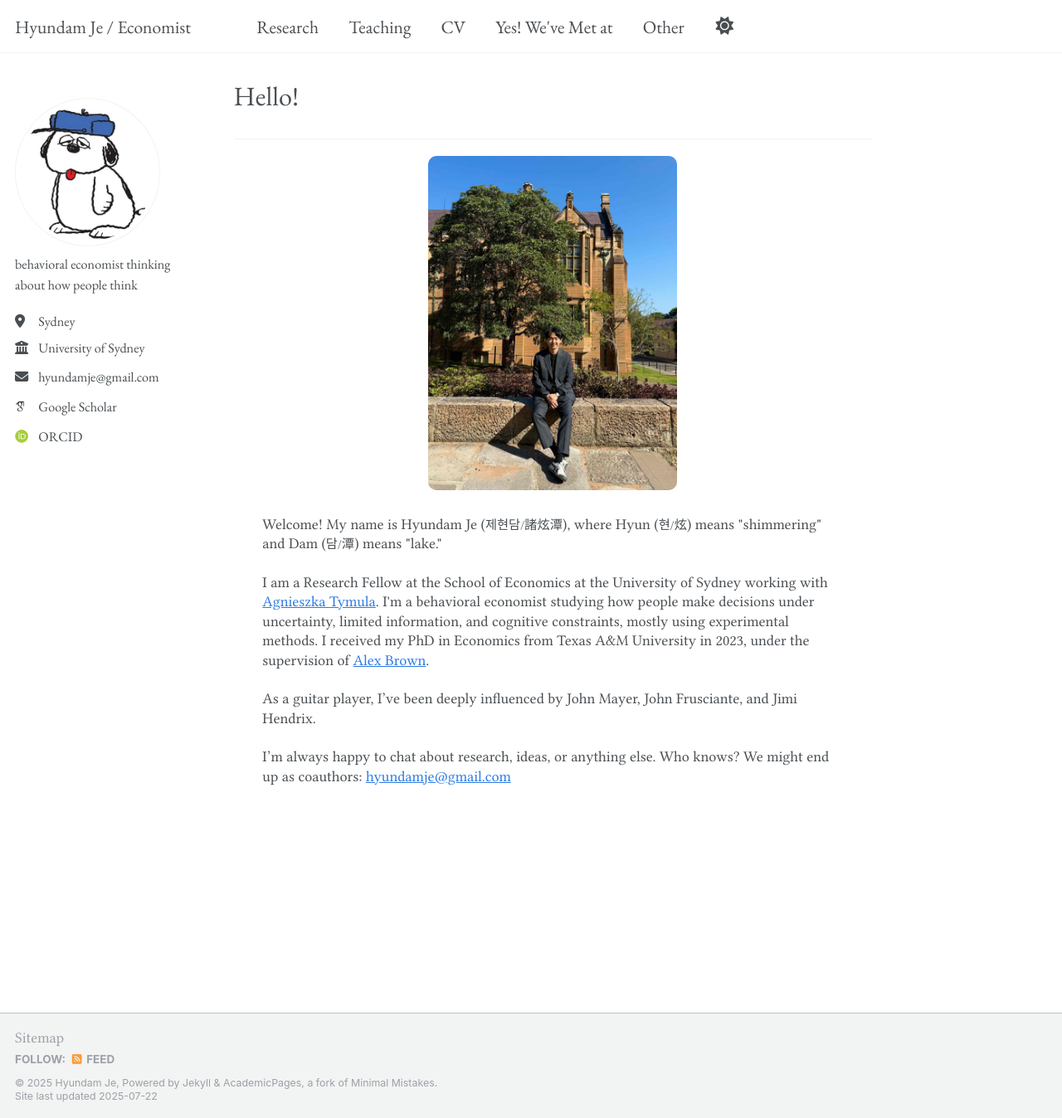
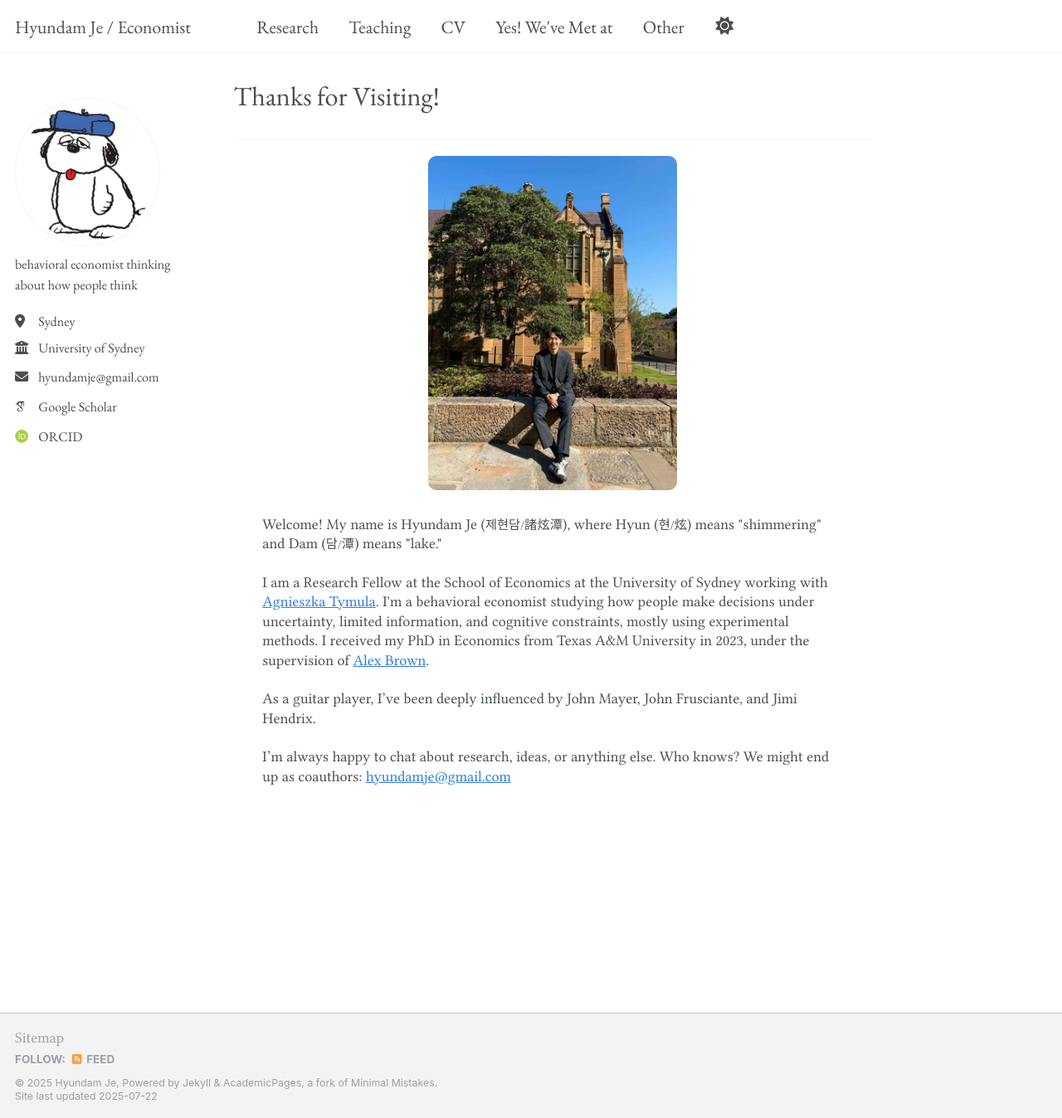
Before and after one commit to hyundamje/hyundamje.github.io, a Jekyll site: the page built from _pages/about.md, in a window 1280 px wide and 1348 px high. Shown: the whole window at 83% size. Built offline with Jekyll 4.4.1, drawn with Linux system fonts in a browser that asks for light colours; some web fonts are replaced.

Commit message:
Update about.md

```diff
--- a/_pages/about.md
+++ b/_pages/about.md
@@ -1,6 +1,6 @@
 ---
 permalink: /
-title: "Hello!"
+title: "Thanks for Visiting!"
 author_profile: true
 redirect_from:
   - /about/
```
